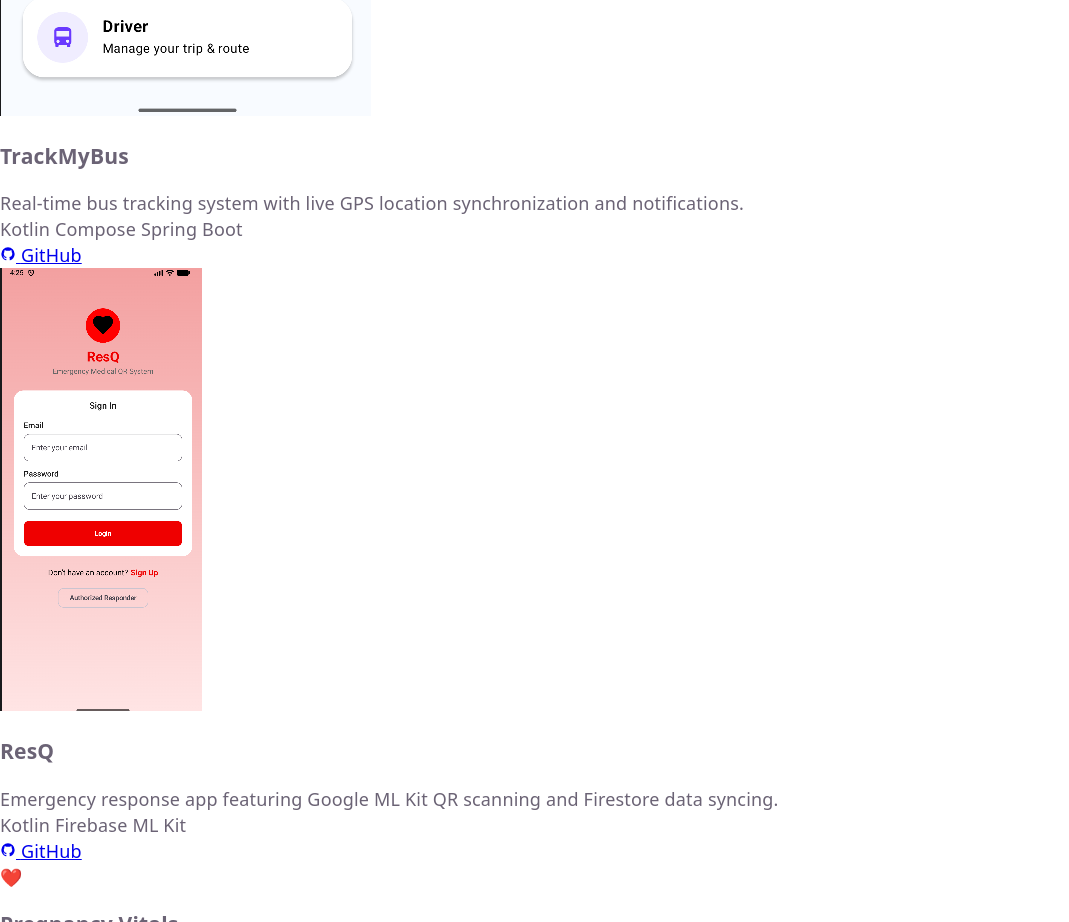
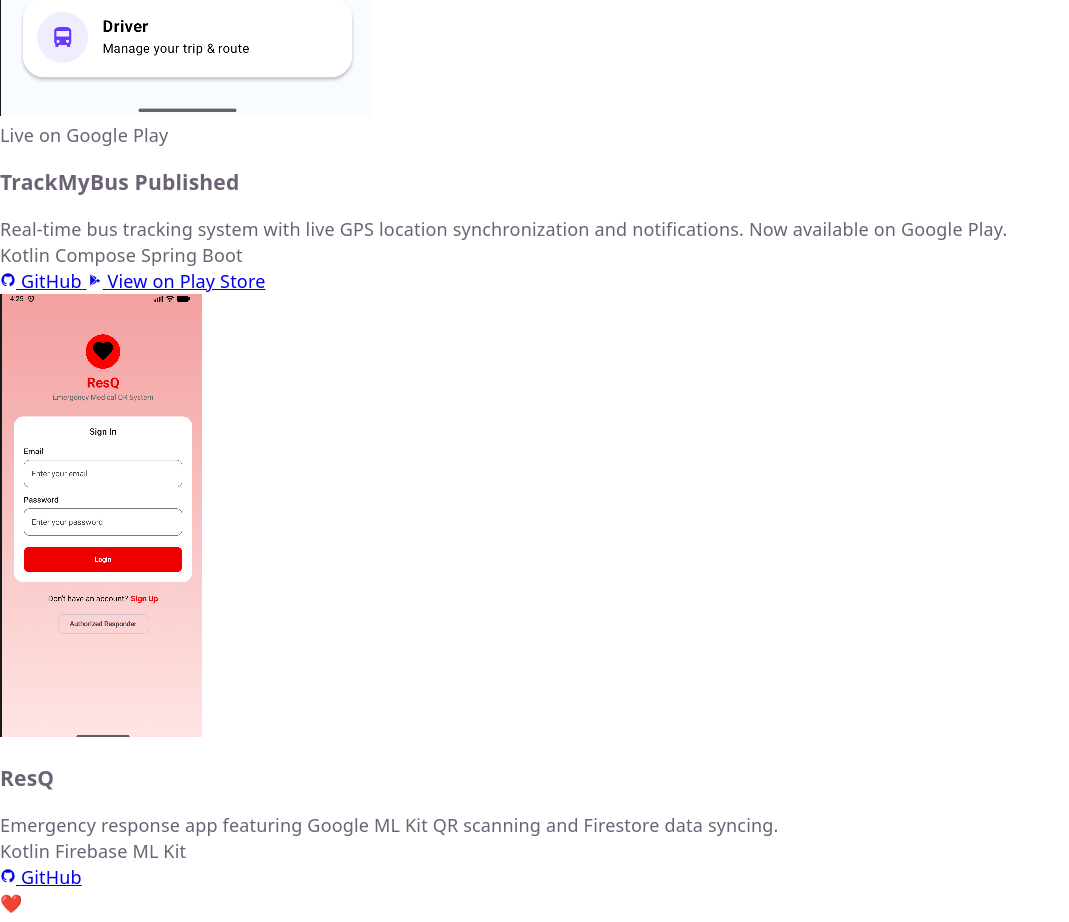
Before and after one commit to adi09871/Portfolio-Aditya-, a website built with Vite: page index.html in a window 1280 px wide. Shown: the part 3120-4042 px from the top of the page, without its empty margins (0-1069 px from the left). Built offline with nearby package versions, Linux system fonts and the light colour scheme.

Commit message:
Update TrackMyBus card with Google Play Store link and badges

```diff
--- a/index.html
+++ b/index.html
@@ -8,7 +8,7 @@
   <link rel="preconnect" href="https://fonts.googleapis.com">
   <link rel="preconnect" href="https://fonts.gstatic.com" crossorigin>
   <link href="https://fonts.googleapis.com/css2?family=Outfit:wght@300;400;500;600;700;800&family=Roboto:wght@300;400;500;700&display=swap" rel="stylesheet">
-  <link rel="stylesheet" href="./style.css?v=1.0.2">
+  <link rel="stylesheet" href="./style.css?v=1.0.3">
 </head>
 <body class="dark-mode">
 
@@ -285,17 +285,28 @@
             </div>
 
             <div class="card-details-wrapper">
-              <h3 class="proj-title">TrackMyBus</h3>
-              <p class="proj-desc">Real-time bus tracking system with live GPS location synchronization and notifications.</p>
+              <div class="proj-status-badge">
+                <span class="status-dot"></span>
+                <span>Live on Google Play</span>
+              </div>
+              <h3 class="proj-title">TrackMyBus <span class="published-tag">Published</span></h3>
+              <p class="proj-desc">
+                Real-time bus tracking system with live GPS location synchronization and notifications.
+                <span class="play-store-avail-note">Now available on Google Play.</span>
+              </p>
               <div class="proj-chips-row">
                 <span>Kotlin</span>
                 <span>Compose</span>
                 <span>Spring Boot</span>
               </div>
-              <div class="card-actions-row">
-                <a href="https://github.com/adi09871" target="_blank" class="btn-project-action btn-git-code">
+              <div class="card-actions-row play-store-enabled">
+                <a href="https://github.com/adi09871" target="_blank" class="btn-project-action btn-git-code secondary-action">
                   <svg viewBox="0 0 24 24" width="16" height="16" fill="currentColor"><path d="M12 2A10 10 0 0 0 2 12c0 4.42 2.87 8.17 6.84 9.5.5.08.66-.23.66-.5v-1.69c-2.77.6-3.36-1.34-3.36-1.34-.46-1.16-1.11-1.47-1.11-1.47-.9-.62.07-.6.07-.6 1 .07 1.53 1.03 1.53 1.03.9 1.52 2.34 1.07 2.91.83.1-.7.37-1.07.66-1.32-2.2-.25-4.5-1.1-4.5-4.88 0-1.08.38-1.96 1.03-2.65-.1-.25-.45-1.25.1-2.62 0 0 .83-.27 2.72 1.02a9.58 9.58 0 0 1 5 0c1.88-1.3 2.71-1.02 2.71-1.02.55 1.37.2 2.37.1 2.62.64.69 1.02 1.57 1.02 2.65 0 3.8-2.3 4.62-4.5 4.88.35.3.66.9.66 1.81V21c0 .28.16.59.67.5C19.14 20.16 22 16.42 22 12A10 10 0 0 0 12 2z"/></svg>
                   <span>GitHub</span>
+                </a>
+                <a href="https://play.google.com/store/apps/details?id=com.aditya.trackmybus" target="_blank" class="btn-project-action btn-play-store primary-action">
+                  <svg viewBox="0 0 24 24" width="16" height="16" fill="currentColor" class="play-store-icon"><path d="M5.25 3.062c-.272.28-.426.7-.426 1.25v15.376c0 .55.154.97.426 1.25l.07.062 8.784-8.784v-.19L5.32 3l-.07.062zm10.748 7.424l-2.522 2.522v.19l2.522 2.522.086-.05 2.99-1.702c.854-.486.854-1.282 0-1.768l-2.99-1.702-.086-.012zm-3.342 1.328l-8.65-8.65c.348-.09.8-.026 1.324.272l8.75 4.982-1.424 3.396zm0 .376l1.424 3.396-8.75 4.982c-.524.298-.976.362-1.324.272l8.65-8.65z"/></svg>
+                  <span>View on Play Store</span>
                 </a>
               </div>
             </div>
--- a/style.css
+++ b/style.css
@@ -649,6 +649,90 @@ body {
 .card-actions-row .btn-project-action {
   width: 100%;
   justify-content: center;
+}
+
+.card-actions-row.play-store-enabled .btn-project-action {
+  width: 50%;
+}
+
+.btn-play-store {
+  background: rgba(61, 220, 132, 0.08) !important;
+  color: var(--color-green) !important;
+  border: 1px solid rgba(61, 220, 132, 0.25) !important;
+  transition: transform 0.25s ease, box-shadow 0.25s ease, background-color 0.25s ease, color 0.25s ease !important;
+}
+
+.btn-play-store:hover {
+  background: var(--color-green) !important;
+  color: var(--bg-darkest) !important;
+  border-color: var(--color-green) !important;
+  transform: scale(1.03);
+  box-shadow: 0 4px 15px rgba(61, 220, 132, 0.35);
+}
+
+.btn-git-code.secondary-action {
+  background: rgba(255, 255, 255, 0.02);
+  border: 1px solid var(--border-light);
+}
+
+.btn-git-code.secondary-action:hover {
+  background: rgba(255, 255, 255, 0.05);
+  border-color: var(--color-blue);
+  color: var(--color-blue) !important;
+}
+
+/* Status dot badge inside card */
+.proj-status-badge {
+  display: inline-flex;
+  align-items: center;
+  gap: 6px;
+  background: rgba(61, 220, 132, 0.08);
+  border: 1px solid rgba(61, 220, 132, 0.2);
+  color: var(--color-green);
+  padding: 4px 10px;
+  border-radius: 8px;
+  font-size: 11px;
+  font-weight: 700;
+  align-self: flex-start;
+  margin-bottom: -4px;
+}
+
+.proj-status-badge .status-dot {
+  width: 6px;
+  height: 6px;
+  border-radius: 50%;
+  background: var(--color-green);
+  box-shadow: 0 0 8px var(--color-green);
+  animation: status-pulse-glow 1.8s infinite alternate;
+}
+
+@keyframes status-pulse-glow {
+  0% { transform: scale(0.9); opacity: 0.7; }
+  100% { transform: scale(1.2); opacity: 1; }
+}
+
+/* Subtle Published indicator next to title */
+.published-tag {
+  font-size: 10px;
+  text-transform: uppercase;
+  letter-spacing: 0.5px;
+  background: rgba(0, 229, 255, 0.08);
+  border: 1px solid rgba(0, 229, 255, 0.2);
+  color: var(--color-blue);
+  padding: 2px 6px;
+  border-radius: 6px;
+  margin-left: 8px;
+  font-weight: 700;
+  vertical-align: middle;
+}
+
+/* Play store avail note under description */
+.play-store-avail-note {
+  display: block;
+  margin-top: 6px;
+  font-size: 12.5px;
+  color: var(--color-green);
+  font-weight: 600;
 }
 
 .projects-carousel-glass-box, .experience-skills-glass-box {
```
